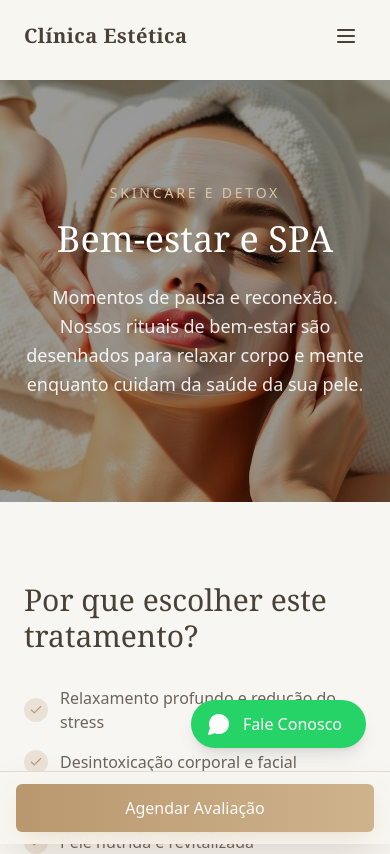
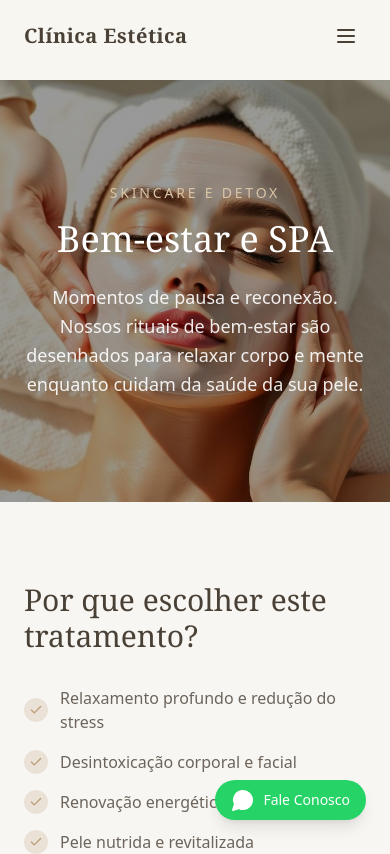
Before and after one commit to Camillylop/ClinicaEstetica, a React (Vite) app: page /tratamentos/bem-estar in a window 390 px wide. Shown: the top 854 px of the page. Built offline with nearby package versions, Linux system fonts and the light colour scheme; the HTML template or start-up script is replaced by a standard one.

Commit message:
Remove fixed booking bar and resize WhatsApp button

```diff
--- a/src/components/WhatsAppButton.tsx
+++ b/src/components/WhatsAppButton.tsx
@@ -16,11 +16,11 @@ const WhatsAppButton = () => {
       transition={{ delay: 1.5, type: "spring", stiffness: 200 }}
       whileHover={{ scale: 1.05 }}
       whileTap={{ scale: 0.95 }}
-      className="fixed bottom-24 md:bottom-6 right-6 z-50 flex items-center gap-3 pr-6 pl-4 py-3 rounded-full bg-[#25D366] text-white shadow-lg hover:shadow-xl transition-shadow group"
+      className="fixed bottom-6 right-6 z-50 flex items-center gap-2 px-4 py-2 rounded-full bg-[#25D366] text-white shadow-lg hover:shadow-xl transition-shadow group"
       aria-label="Abrir WhatsApp"
     >
       <MessageCircle size={24} fill="currentColor" />
-      <span className="font-medium">Fale Conosco</span>
+      <span className="text-sm font-medium">Fale Conosco</span>
     </motion.button>
   );
 };
--- a/src/pages/Index.tsx
+++ b/src/pages/Index.tsx
@@ -8,7 +8,7 @@ import TestimonialsSection from "@/components/TestimonialsSection";
 import FAQSection from "@/components/FAQSection";
 import Footer from "@/components/Footer";
 import WhatsAppButton from "@/components/WhatsAppButton";
-import MobileBookingBar from "@/components/MobileBookingBar";
+
 
 const Index = () => {
   return (
@@ -25,7 +25,7 @@ const Index = () => {
       </main>
       <Footer />
       <WhatsAppButton />
-      <MobileBookingBar />
+
     </div>
   );
 };
--- a/src/pages/TreatmentDetail.tsx
+++ b/src/pages/TreatmentDetail.tsx
@@ -6,7 +6,7 @@ import { Button } from "@/components/ui/button";
 import Header from "@/components/Header";
 import Footer from "@/components/Footer";
 import WhatsAppButton from "@/components/WhatsAppButton";
-import MobileBookingBar from "@/components/MobileBookingBar";
+
 import heroImage from "@/assets/hero-spa.jpg";
 import treatmentBody from "@/assets/treatment-body.jpg";
 import treatmentFacial from "@/assets/treatment-facial.jpg";
@@ -214,7 +214,7 @@ const TreatmentDetail = () => {
 
             <Footer />
             <WhatsAppButton />
-            <MobileBookingBar />
+
         </div>
     );
 };
```
